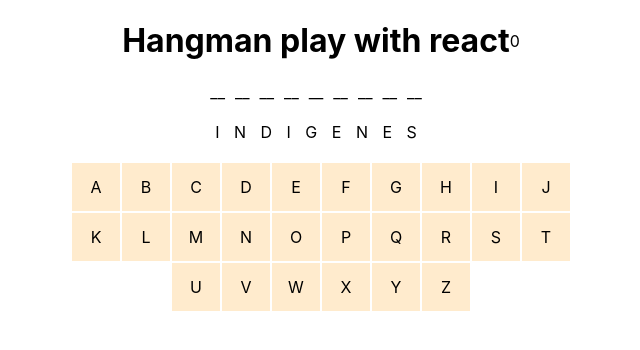
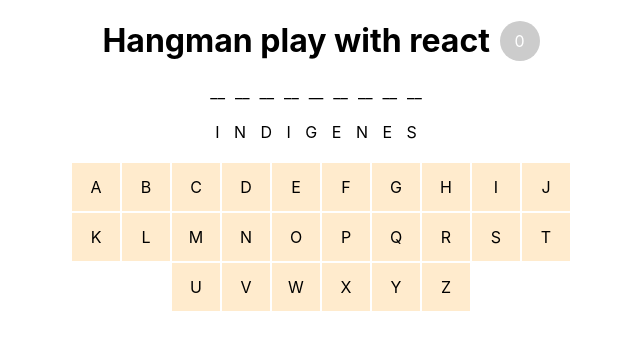
Before and after one commit to manuelWeb/exo_react_openc, a React app: page / in a window 1280 px wide. Shown: the top 350 px of the page, without its empty margins (319-959 px from the left). Built offline with nearby package versions, Linux system fonts and the light colour scheme.

Commit message:
play with Content_txt.scss; fixe va with align-item: center

```diff
--- a/src/Content_txt.scss
+++ b/src/Content_txt.scss
@@ -1,4 +1,15 @@
 header {
   display: flex;
   align-items: center;
+  h1 {
+    margin-right: .3em;
+  }
+  span {
+    width: 40px; height: 40px;
+    // fx with flexbox
+    line-height: 40px;
+    border-radius: 100%;
+    color: #ffffff;
+    background-color: #ccc;
+  }
 }
```
